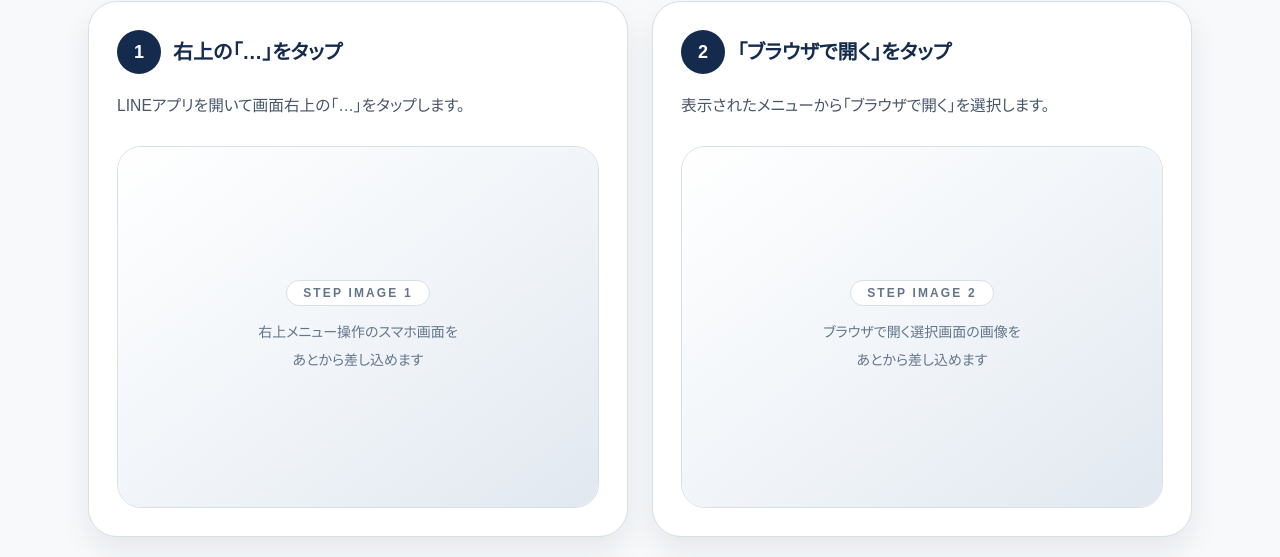
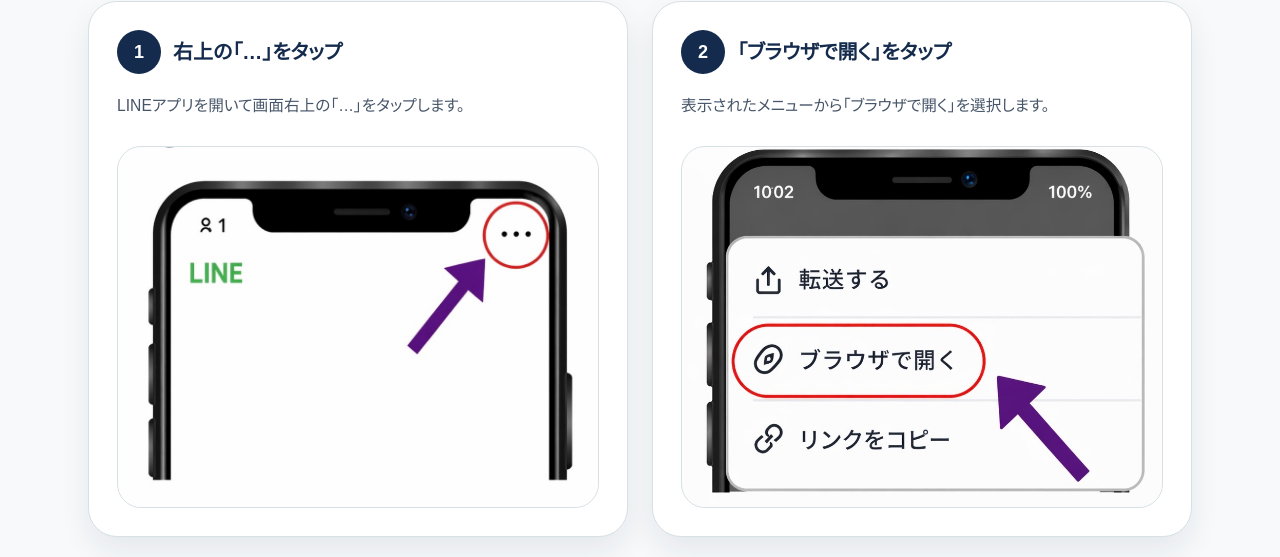
Before and after one commit to King04022004/hinomotothing, a website: page index.html in a window 1280 px wide. Shown: the part 1404-1961 px from the top of the page. Drawn offline with nearby package versions, Linux system fonts and the light colour scheme.

Commit message:
Add step guide screenshots

```diff
--- a/index.html
+++ b/index.html
@@ -239,17 +239,11 @@
                     id="step-image-1"
                     class="placeholder-grid relative mt-6 overflow-hidden rounded-[1.5rem] border border-stroke bg-slate-100"
                   >
-                    <div class="aspect-[4/3] w-full bg-gradient-to-br from-white via-slate-100 to-slate-200"></div>
-                    <div class="absolute inset-0 flex flex-col items-center justify-center gap-3 p-6 text-center">
-                      <span class="rounded-full border border-stroke bg-white px-4 py-1 text-xs font-semibold uppercase tracking-[0.18em] text-slate-500">
-                        Step Image 1
-                      </span>
-                      <p class="text-sm leading-7 text-slate-500">
-                        右上メニュー操作のスマホ画面を
-                        <br />
-                        あとから差し込めます
-                      </p>
-                    </div>
+                    <img
+                      src="/assets/images/step-image-1.jpg"
+                      alt="LINEアプリ右上のメニューをタップする案内画像"
+                      class="aspect-[4/3] w-full object-cover object-center"
+                    />
                   </div>
                 </article>
 
@@ -267,17 +261,11 @@
                     id="step-image-2"
                     class="placeholder-grid relative mt-6 overflow-hidden rounded-[1.5rem] border border-stroke bg-slate-100"
                   >
-                    <div class="aspect-[4/3] w-full bg-gradient-to-br from-white via-slate-100 to-slate-200"></div>
-                    <div class="absolute inset-0 flex flex-col items-center justify-center gap-3 p-6 text-center">
-                      <span class="rounded-full border border-stroke bg-white px-4 py-1 text-xs font-semibold uppercase tracking-[0.18em] text-slate-500">
-                        Step Image 2
-                      </span>
-                      <p class="text-sm leading-7 text-slate-500">
-                        ブラウザで開く選択画面の画像を
-                        <br />
-                        あとから差し込めます
-                      </p>
-                    </div>
+                    <img
+                      src="/assets/images/step-image-2.jpg"
+                      alt="ブラウザで開くを選択する案内画像"
+                      class="aspect-[4/3] w-full object-cover object-center"
+                    />
                   </div>
                 </article>
               </div>
```
Also changed, not shown: assets/images/step-image-1.jpg (added), assets/images/step-image-2.jpg (added).
